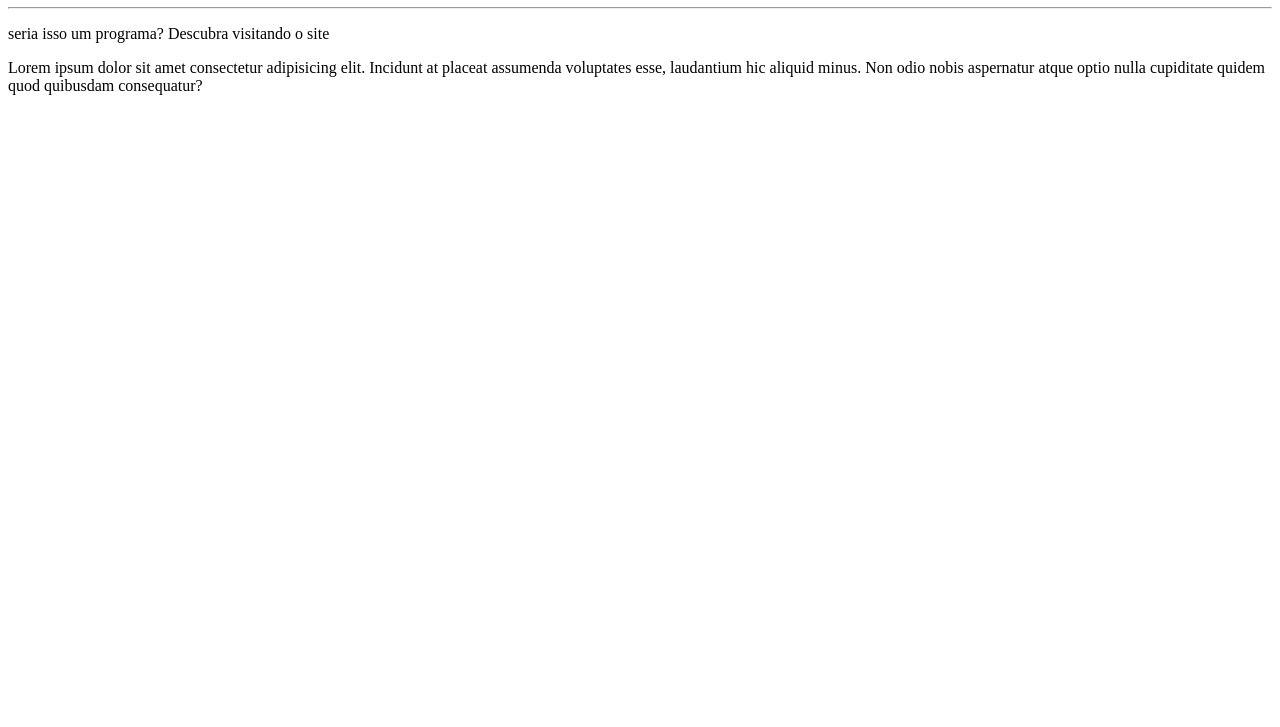
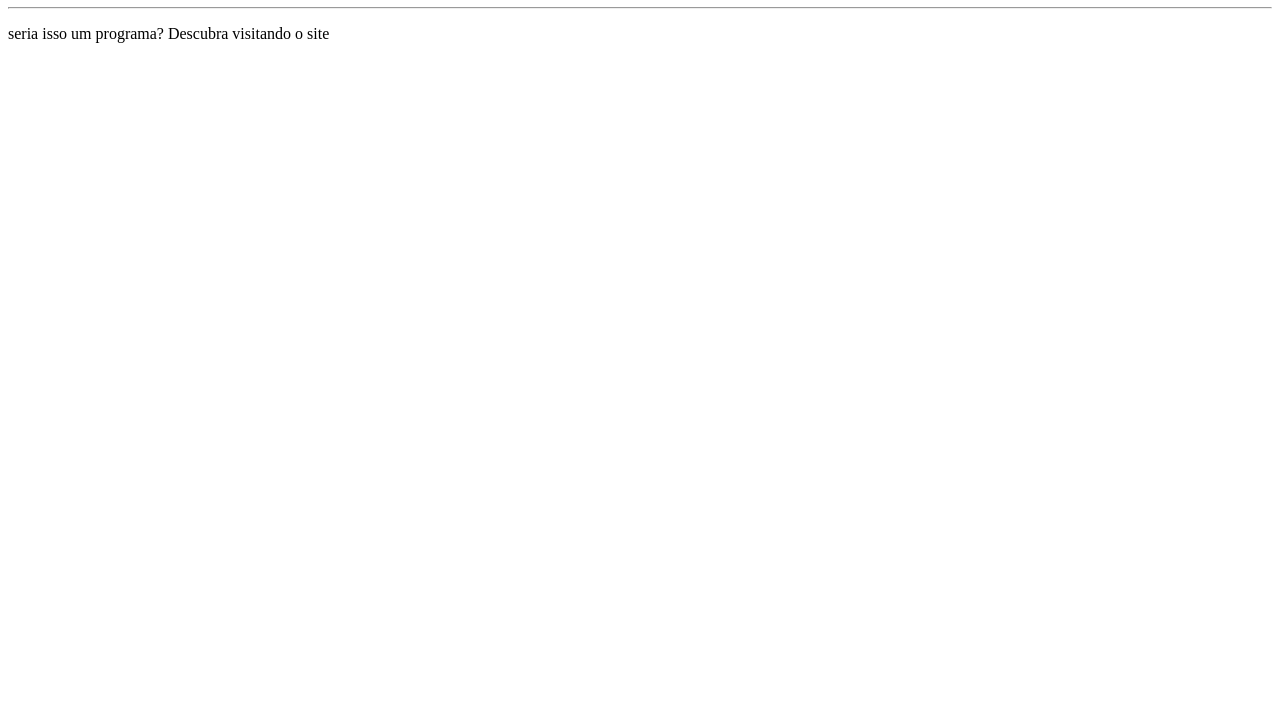
Before and after one commit to LuanM26/Ola-Mundo, a plain HTML site: page Site-exemplo/Index.html in a window 1280 px wide. Shown: the part 73-800 px from the top of the page. Drawn offline with Linux system fonts and the light colour scheme.

Commit message:
Excluindo linha 12 até 14

```diff
--- a/Site-exemplo/Index.html
+++ b/Site-exemplo/Index.html
@@ -9,8 +9,5 @@
     <h1>Olá, Mundo!</h1>
     <hr>
     <p>seria isso um programa? Descubra visitando o site</p>
-    <p>Lorem ipsum dolor sit amet consectetur adipisicing elit.
-    Incidunt at placeat assumenda voluptates esse, laudantium hic aliquid minus.
-    Non odio nobis aspernatur atque optio nulla cupiditate quidem quod quibusdam consequatur?</p>
 </body>
 </html>
```
